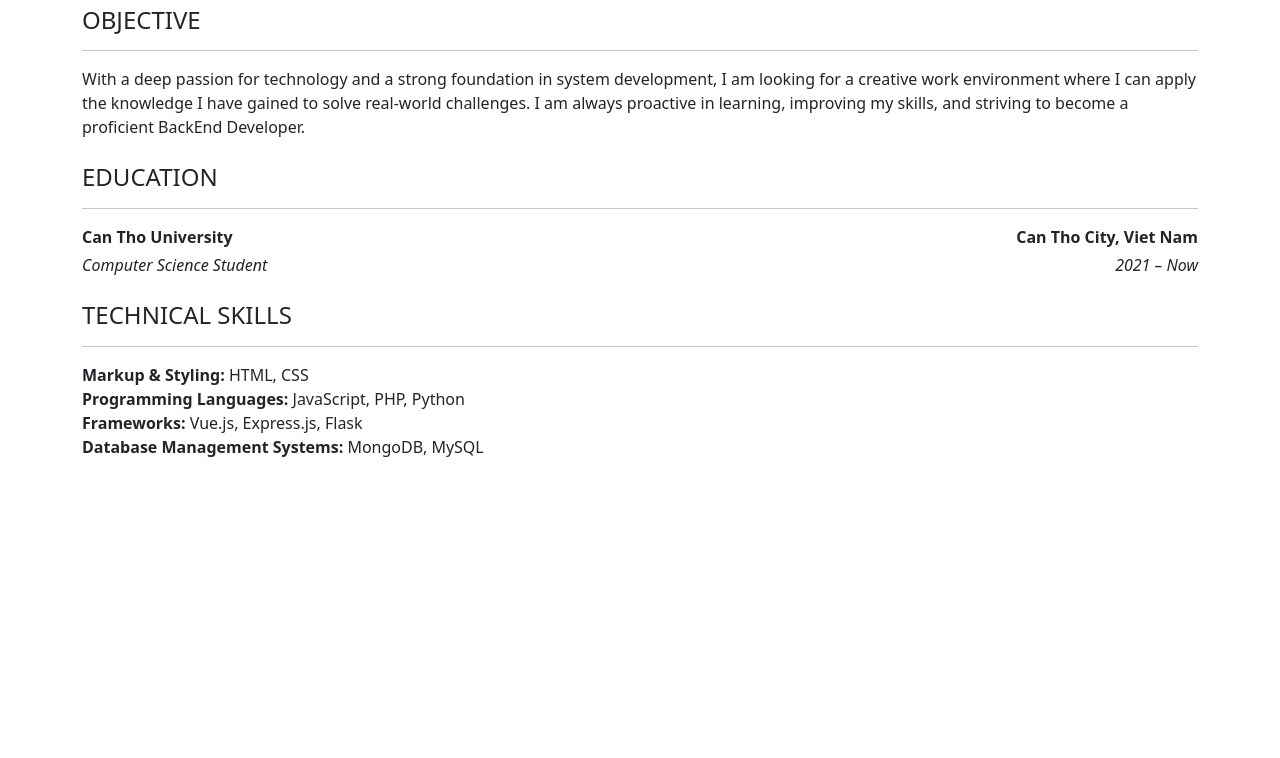
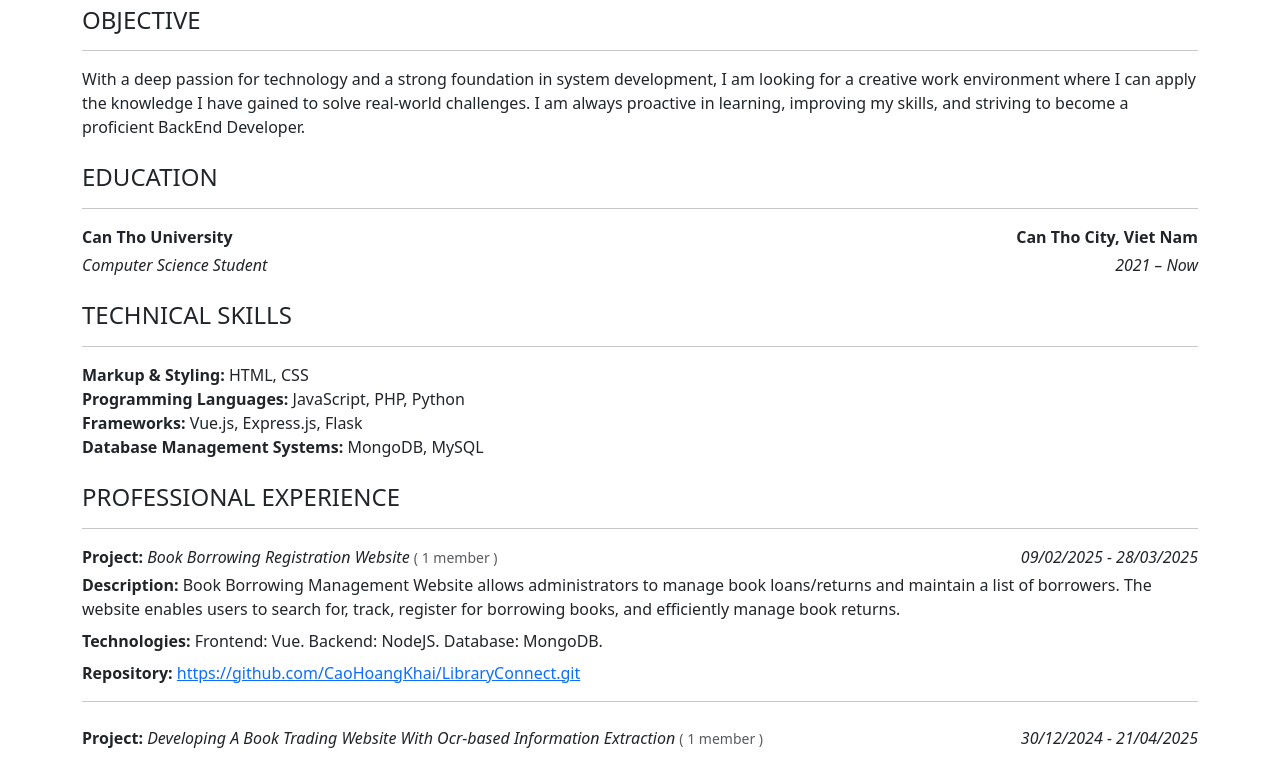
Before and after one commit to CaoHoangKhai/CV, a plain HTML site: page index.html in a window 1280 px wide. Shown: the part 188-946 px from the top of the page. Before the commit the page ends 800 px from the top, so only its background shows below. Drawn offline with nearby package versions, Linux system fonts and the light colour scheme.

Commit message:
add style

```diff
--- a/index.html
+++ b/index.html
@@ -16,23 +16,23 @@
 <body>
   <main>
     <!-- Thông tin cá nhân -->
-    <div class="container">
-      <div class="text-center mt-4">
+    <div class="container mt-4">
+      <div class="text-center">
         <h3><strong id="name">CAO HOANG KHAI</strong></h3>
-        <p id="position" class="text-muted">BackEnd Developer</p>
-        <p id="address" class="text-muted">Can Tho, Viet Nam</p>
+        <p id="position" class="text-muted"></p>
+        <p id="address" class="text-muted"></p>
         <div class="mb-3">
           <span class="me-3">
             <i class="fa fa-phone me-1"></i>
-            <span id="phone">+84 834477131</span>
+            <span id="phone"></span>
           </span>
           <span class="me-3">
             <i class="fa fa-envelope me-1"></i>
-            <span id="email">hoangcao230703@gmail.com</span>
+            <span id="email"></span>
           </span>
           <span>
             <i class="fab fa-github me-1"></i>
-            <a id="github-link" href="https://github.com/CaoHoangKhai" target="_blank">CaoHoangKhai</a>
+            <a id="github-link" href="https://github.com/CaoHoangKhai" target="_blank"></a>
           </span>
         </div>
       </div>
@@ -40,14 +40,14 @@
 
     <!-- Mục tiêu nghề nghiệp -->
     <div class="container mt-4">
-      <h4 >OBJECTIVE</h4>
+      <h4>OBJECTIVE</h4>
       <hr>
       <div id="objective-list"></div>
     </div>
 
     <!-- Giáo Dục -->
     <div class="container mt-4">
-      <h4 >EDUCATION</h4>
+      <h4>EDUCATION</h4>
       <hr>
       <div id="education-list"></div>
     </div>
@@ -58,8 +58,14 @@
       <hr>
       <div id="technical-skills-list"></div>
     </div>
+
+    <!-- Các Project Cá Nhân -->
+    <div class="container mt-4">
+      <h4 class="">PROFESSIONAL EXPERIENCE</h4>
+      <hr>
+      <div id="professional-experience-list"></div>
+    </div>
   </main>
-
 
   <!-- JS xử lý hiển thị -->
   <script src="main.js"></script>
--- a/main.js
+++ b/main.js
@@ -52,6 +52,60 @@ fetch("profile.json")
     <div><strong>Database Management Systems:</strong> ${technicalSkills.database_management_systems.join(", ")}</div>
   `;
     skillsContainer.appendChild(skillsItem);
+
+    // Hiển thị kinh nghiệm chuyên môn
+    const experienceContainer = document.getElementById("professional-experience-list");
+
+    // Hàm chuyển tên dự án về title case
+    function toTitleCase(str) {
+      return str
+        .toLowerCase() // Chuyển toàn bộ về chữ thường
+        .split(' ') // Tách tên dự án thành các từ
+        .map(word => word.charAt(0).toUpperCase() + word.slice(1)) // Viết hoa chữ cái đầu của mỗi từ
+        .join(' '); // Ghép lại thành tên dự án
+    }
+
+    // Sắp xếp các dự án theo start_date từ mới đến cũ
+    data.projects.sort((a, b) => {
+      // Chuyển đổi ngày thành đối tượng Date để so sánh
+      const dateA = new Date(a.start_date.split('/').reverse().join('-')); // Đổi từ MM/DD/YYYY thành YYYY-MM-DD
+      const dateB = new Date(b.start_date.split('/').reverse().join('-')); // Đổi từ MM/DD/YYYY thành YYYY-MM-DD
+      return dateB - dateA; // Sắp xếp từ mới đến cũ
+    });
+
+    // Hiển thị các dự án đã sắp xếp
+    data.projects.forEach(project => {
+      const projectItem = document.createElement("div");
+      projectItem.className = "mb-4";
+
+      // Chọn 'member' hoặc 'members' tùy theo số lượng
+      const memberLabel = project.members === 1 ? "member" : "members";
+
+      // Chuyển title về title case nếu nó viết hoa toàn bộ
+      const projectTitle = toTitleCase(project.title);
+
+      projectItem.innerHTML = `
+        <div class="d-flex justify-content-between mb-1">
+          <div>
+            <strong>Project: </strong><i>${projectTitle}</i> <span class="text-muted small">( ${project.members} ${memberLabel} )</span>
+          </div>
+          <div><i>${project.start_date} - ${project.end_date}</i></div>
+        </div>
+        <div class="mb-2"><strong>Description: </strong>${project.description}</div>
+        <div class="mb-2">
+          <strong>Technologies:</strong>
+          ${project.technologies.frontend ? `Frontend: ${project.technologies.frontend}. ` : ""}
+          ${project.technologies.backend ? `Backend: ${project.technologies.backend}. ` : ""}
+          ${project.technologies.database ? `Database: ${project.technologies.database}. ` : ""}
+          ${project.technologies.tools ? `Tools: ${project.technologies.tools}.` : ""}
+        </div>
+        <div><strong>Repository:</strong> <a href="${project.repository}" target="_blank">${project.repository}</a></div>
+        <hr>
+      `;
+      experienceContainer.appendChild(projectItem);
+    });
+
+
   })
   .catch(error => {
     console.error("Không thể tải file JSON:", error);
--- a/profile.json
+++ b/profile.json
@@ -38,7 +38,8 @@
   "projects": [
     {
       "title": "Book Borrowing Registration Website",
-      "duration": "09/02/2025 – 28/03/2025",
+      "start_date": "09/02/2025",
+      "end_date": "28/03/2025",
       "members": 1,
       "repository": "https://github.com/CaoHoangKhai/LibraryConnect.git",
       "description": "Book Borrowing Management Website allows administrators to manage book loans/returns and maintain a list of borrowers. The website enables users to search for, track, register for borrowing books, and efficiently manage book returns.",
@@ -50,8 +51,9 @@
       }
     },
     {
-      "title": "Online Bookstore with Automated Data Integration",
-      "duration": "30/12/2024 – Now",
+      "title": "DEVELOPING A BOOK TRADING WEBSITE WITH OCR-BASED INFORMATION EXTRACTION",
+      "start_date": "30/12/2024",
+      "end_date": "21/04/2025",
       "members": 1,
       "repository": "https://github.com/CaoHoangKhai/BookVerse.git",
       "description": "Developed a platform for buying and selling books with features like product browsing and order management, news management, and user authentication. The system includes automated inventory synchronization, real-time data updates, and supports three roles: admin, seller, and user.",
@@ -64,7 +66,8 @@
     },
     {
       "title": "Rice Classification on Rice Dataset",
-      "duration": "19/09/2024 – 28/11/2024",
+      "start_date": "19/09/2024",
+      "end_date": "28/11/2024",
       "members": 2,
       "repository": "https://github.com/CaoHoangKhai/Rice_Classification.git",
       "description": "This is a machine learning application designed to classify rice grains into categories with high accuracy. It supports manual data input and provides predictions along with probability scores for each class. Additionally, users can select and compare prediction results from different machine learning models.",
@@ -77,7 +80,8 @@
     },
     {
       "title": "Rice Selling Website",
-      "duration": "30/03/2024 – 17/05/2024",
+      "start_date": "30/03/2024",
+      "end_date": "17/05/2024",
       "members": 1,
       "repository": "https://github.com/CaoHoangKhai/Website_Food_Marketplace.git",
       "description": "Developed a web-based rice selling platform with admin and user roles. Features include product, user, order, and contact management. Supports product browsing, order placement, authentication, and responsive UI.",
```
Also changed, not shown: 1 other file.
